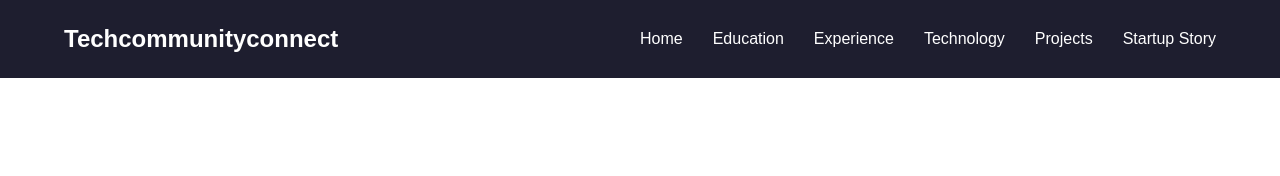
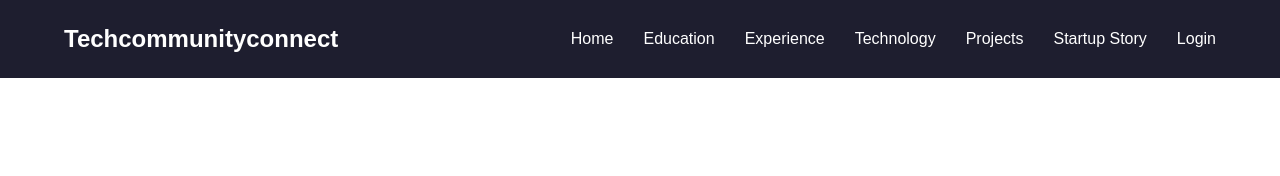
Before and after one commit to Prafukl/Webapp, a website: page index.html in a window 1280 px wide. Shown: the top 176 px of the page. Drawn offline with Linux system fonts and the light colour scheme.

Commit message:
new update

```diff
--- a/index.html
+++ b/index.html
@@ -936,7 +936,7 @@
                 <li><a href="#projects">Projects</a></li>
 
                 <li><a href="https://www.systemconsultant.io/Subpag/Startup_story.html">Startup Story </a></li>
-                <!-- <li><a href="./Loginpage/login.html">Login</a></li> -->
+                <li><a href="./Loginpage/login.html">Login</a></li>
             </ul>
             <div class="burger">
                 <div class="line1"></div>
```
Also changed, not shown: 1 other file.
